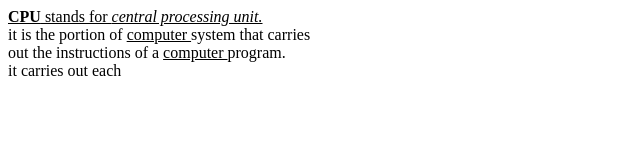
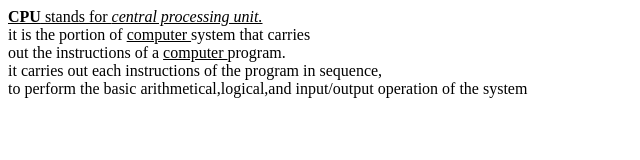
Before and after one commit to iamneo-production/aefcbbadadaeccdfffebaeceaec, a website: page public/index.html in a window 1280 px wide. Shown: the whole page, without its empty margins (0-640 px from the left). Drawn offline with Linux system fonts and the light colour scheme.

Commit message:
Backup Commit

```diff
--- a/public/index.html
+++ b/public/index.html
@@ -4,7 +4,8 @@
     <U><B>CPU</B> stands for <I>central processing unit.</I> </U> <br>
 it is the portion of <u> computer </u>system that carries <br>
 out the instructions of a <u> computer </u> program.<br>
-it carries out each
+it carries out each instructions of the program in sequence,<br>
+to perform the basic arithmetical,logical,and input/output operation of the system
         </p>
     </body>
 </html>
```
